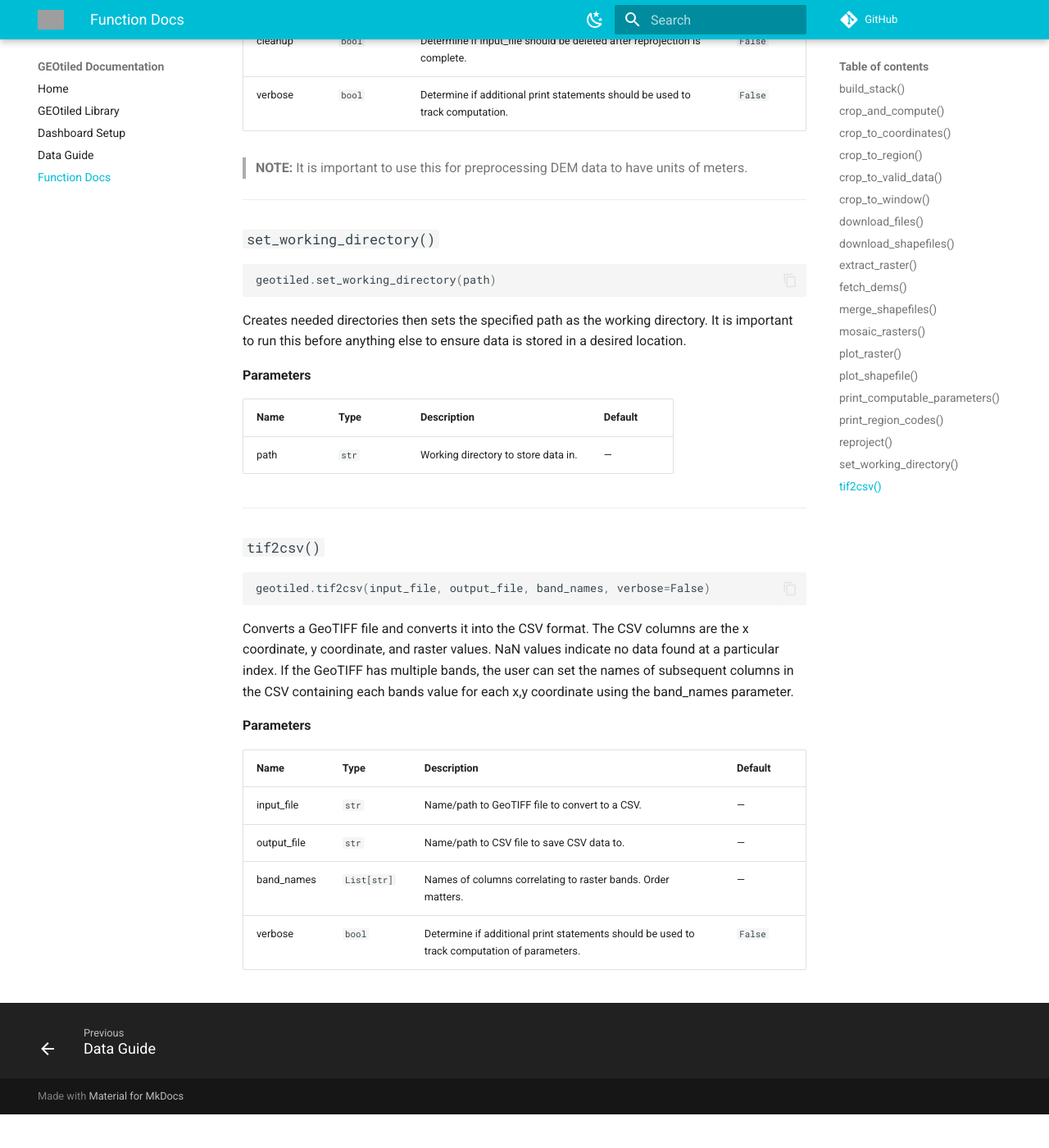
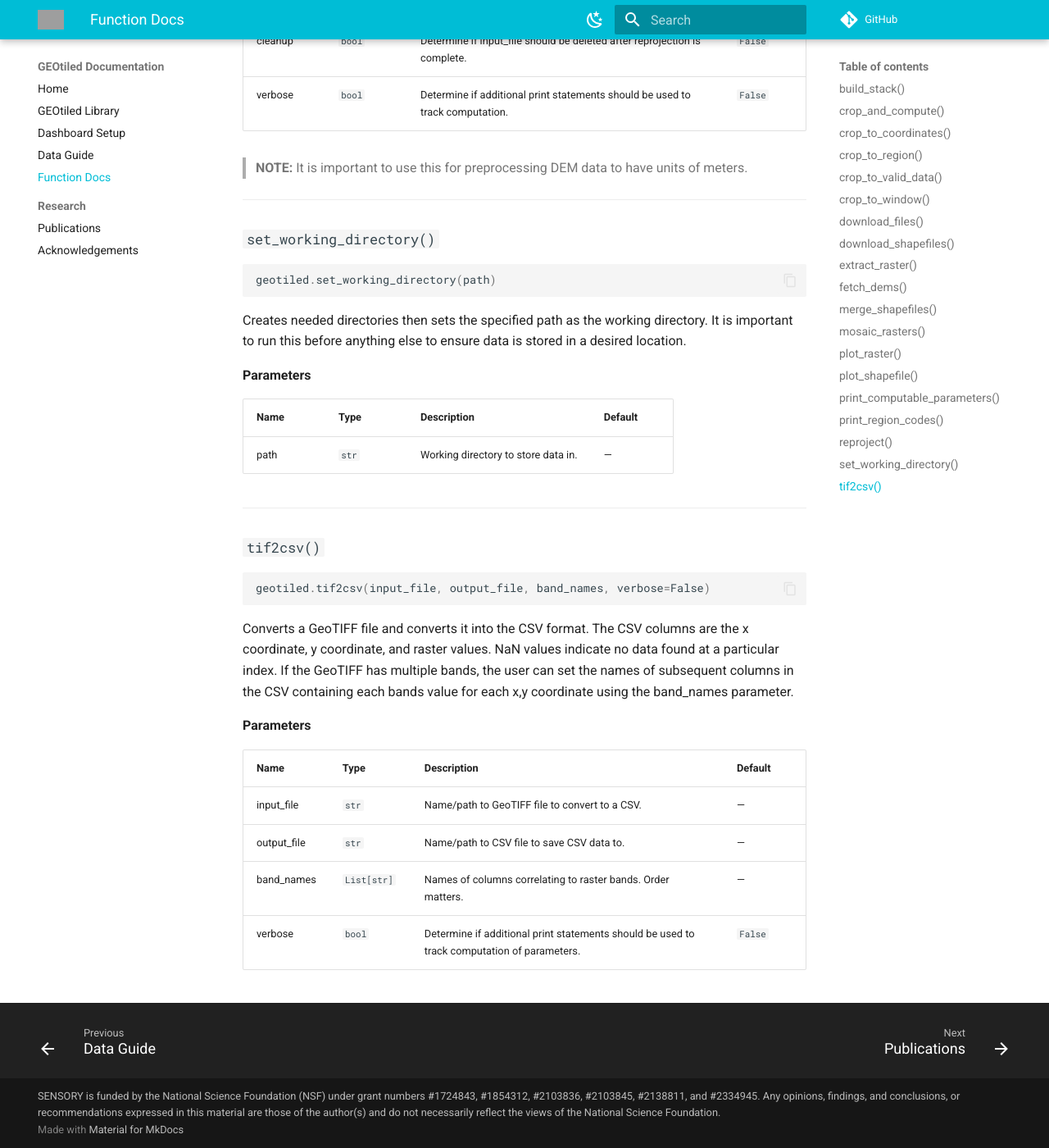
Before and after one commit to TauferLab/GEOtiled, an MkDocs documentation site: the page built from docs/functions.md, in a window 1280 px wide and 1400 px high, scrolled down 11500 px. Shown: the whole window at 82% size. Built offline with MkDocs 1.6.1 and Material for MkDocs 9.7.7, drawn with Linux system fonts in a browser that asks for light colours; comment, search, counter and statistics services are not loaded; before the commit the page ends 12859 px from its top, so only the background shows below that; grey boxes are pictures that could not be loaded.

Commit message:
docs: Adding publications and acknowledgements

```diff
--- /dev/null
+++ b/docs/stylesheets/extra.css
@@ -0,0 +1,3 @@
+.icon-color {
+  color: #00bdd6;
+}
--- a/mkdocs.yml
+++ b/mkdocs.yml
@@ -20,7 +20,14 @@ theme:
   features:
     - content.code.copy
     - content.code.annotate
+    - content.tabs.link
+    - navigation.sections
+    - navigation.instant
+    - navigation.instant.progress
     - navigation.footer
+    - navigation.top
+    - navigation.path
+    - navigation.expand
     - search.suggest
 
 markdown_extensions:
@@ -28,9 +35,22 @@ markdown_extensions:
   - codehilite
   - pymdownx.highlight
   - pymdownx.superfences
+  - attr_list
+  - pymdownx.emoji:
+      emoji_index: !!python/name:material.extensions.emoji.twemoji
+      emoji_generator: !!python/name:material.extensions.emoji.to_svg
 nav:
   - Home: index.md
   - GEOtiled Library: library.md
   - Dashboard Setup: dashboard.md
   - Data Guide: data.md
   - Function Docs: functions.md
+  - Research:
+      - Publications: publications.md
+      - Acknowledgements: acknowledgements.md
+
+extra_css:
+  - stylesheets/extra.css
+
+copyright: >
+  SENSORY is funded by the National Science Foundation (NSF) under grant numbers #1724843, #1854312, #2103836, #2103845, #2138811, and #2334945. Any opinions, findings, and conclusions, or recommendations expressed in this material are those of the author(s) and do not necessarily reflect the views of the National Science Foundation.
```
Also changed, not shown: docs/acknowledgements.md (added, +3 -0 lines), docs/publications.md (added, +24 -0 lines).
